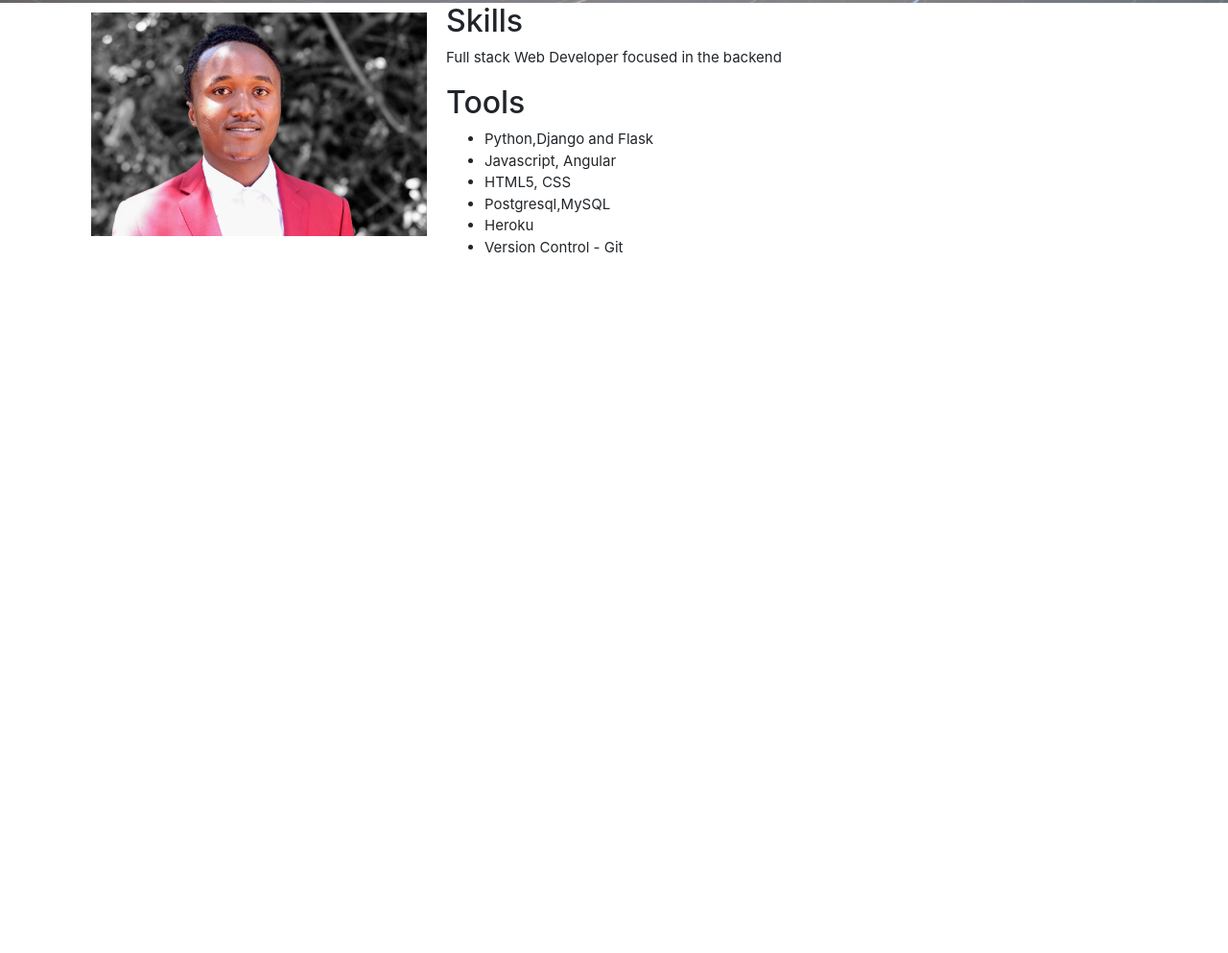
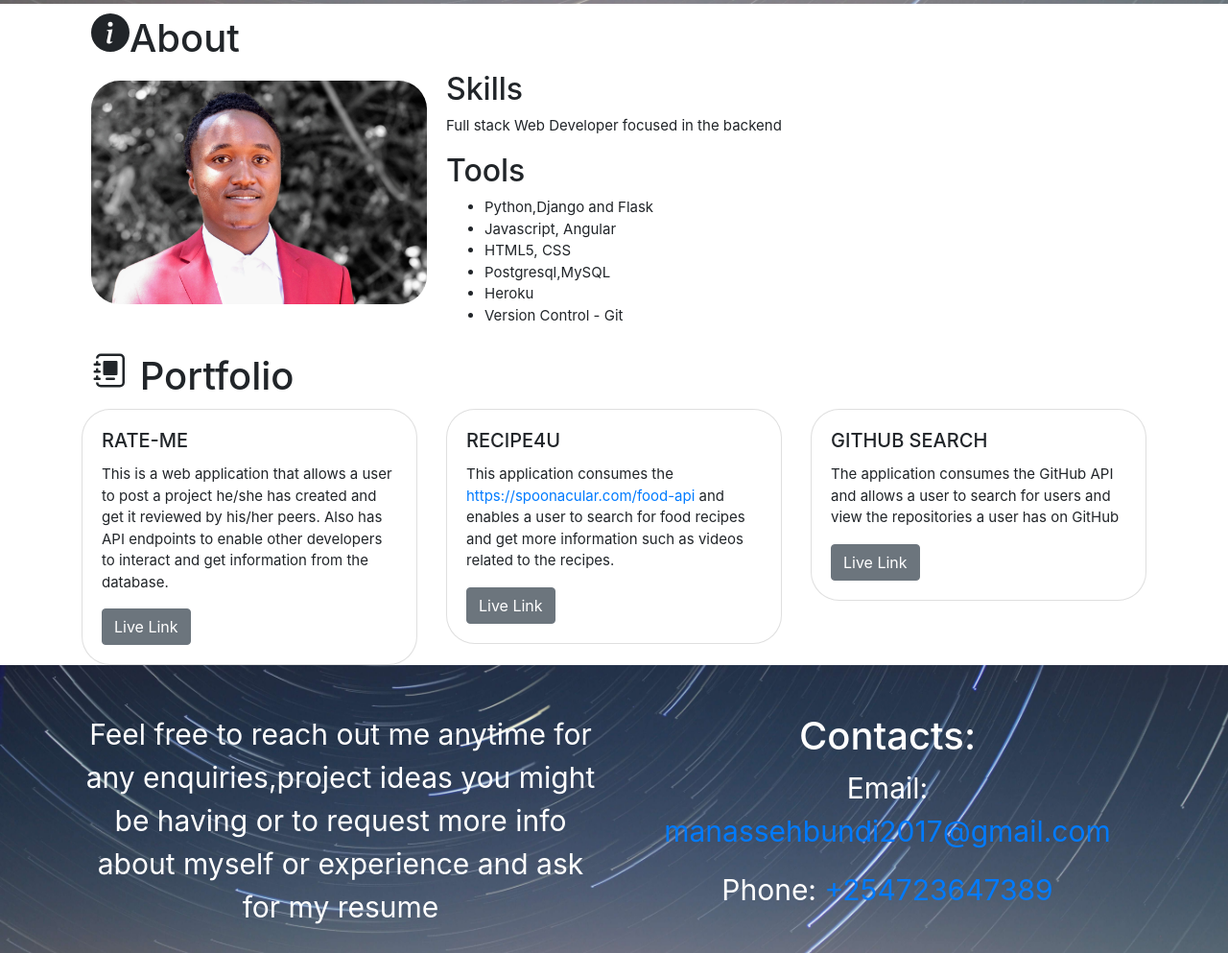
Before and after one commit to Nasseh123/Portfolio, a plain HTML site: page index.html in a window 1280 px wide. Shown: the part 397-1390 px from the top of the page at 96% size. Before the commit the page ends 800 px from the top, so only its background shows below. Drawn offline with nearby package versions, Linux system fonts and the light colour scheme; a web font is replaced by a local one.

Commit message:
Styling of the about us ,portfolio and  contact section

```diff
--- a/css/styles.css
+++ b/css/styles.css
@@ -14,12 +14,31 @@
   padding: 10px;
 }
 .column11{
-  width: 400px;
+  border-radius:30px ;
   float: left;
   margin: 10px;
 
+
 }
-
+#hh{
+  /* height:240px; */
+  border-radius: 30px;
+}
+#hhh{
+  margin: 10px;
+}
+#lastfold{
+  background-image: url("../images/photo-of-night-sky-1025469\ \(compressed\).jpg");
+  background-size: cover;
+  background-position: center;
+  height: 300px;
+  /* width: 100%; */
+  text-align: center;
+  color: white;
+  padding-top: 50px;
+  font-weight: 900px;
+  font-size: 30px;
+}
 
 /* .column2{
   width: 501px;
--- a/index.html
+++ b/index.html
@@ -8,13 +8,16 @@
     <link href="https://fonts.googleapis.com/css2?family=Nova+Cut&display=swap" rel="stylesheet">
     <link rel="stylesheet" href="https://maxcdn.bootstrapcdn.com/bootstrap/4.0.0/css/bootstrap.min.css"
         integrity="sha384-Gn5384xqQ1aoWXA+058RXPxPg6fy4IWvTNh0E263XmFcJlSAwiGgFAW/dAiS6JXm" crossorigin="anonymous">
+    <link rel="stylesheet" href="path/to/font-awesome/css/font-awesome.min.css">
     <link href="css/styles.css" rel="stylesheet" type="text/css">
     <link href="css/styles.css" rel="stylesheet" type="text/css">
 
 </head>
 
 <body>
-
+    <div class="container">
+        <div class="row">
+            <div class="col-md-12">
                 <nav class="navbar fixed-top navbar-expand-lg navbar-dark bg-dark">
                     <a class="navbar-brand" href="#">MANASSEH BUNDI</a>
                     <button class="navbar-toggler" type="button" data-toggle="collapse" data-target="#navbarColor02"
@@ -40,21 +43,29 @@
 
                     </div>
                 </nav>
-
+            </div>
+        </div>
+    </div>
 
     <div id="firstfold" class="img-fluid ">
-        <h3>HI,I'M MANASSEH BUNDI & I AM A FULL STACK WEB DEVELOPER </h3>
+        <h3>HI,I'M MANASSEH BUNDI <br>
+            & <br> I AM A FULL STACK WEB DEVELOPER </h3>
         <P>I am mainly partionate on the backend but also love working on
             the various dynamics of the front end </P>
     </div>
     <div class="container-fluid">
         <div class="container">
 
-
+            <h1 id="hhh"><svg width="1em" height="1em" viewBox="0 0 16 16" class="bi bi-info-circle-fill"
+                    fill="currentColor" xmlns="http://www.w3.org/2000/svg">
+                    <path fill-rule="evenodd"
+                        d="M8 16A8 8 0 1 0 8 0a8 8 0 0 0 0 16zm.93-9.412l-2.29.287-.082.38.45.083c.294.07.352.176.288.469l-.738 3.468c-.194.897.105 1.319.808 1.319.545 0 1.178-.252 1.465-.598l.088-.416c-.2.176-.492.246-.686.246-.275 0-.375-.193-.304-.533L8.93 6.588zM8 5.5a1 1 0 1 0 0-2 1 1 0 0 0 0 2z" />
+                </svg>About</h1>
             <div class="row">
 
 
                 <div class="col-md-4">
+
                     <img src="images/COLOR_POP.jpg" alt="MY Profie PIcture" class="img-fluid column11">
                 </div>
                 <div class="col-md-6">
@@ -72,12 +83,81 @@
                     </ul>
                 </div>
             </div>
+
+            <h1 id="hhh"><svg width="1em" height="1em" viewBox="0 0 16 16" class="bi bi-journal-album"
+                    fill="currentColor" xmlns="http://www.w3.org/2000/svg">
+                    <path
+                        d="M4 1h8a2 2 0 0 1 2 2v10a2 2 0 0 1-2 2H4a2 2 0 0 1-2-2h1a1 1 0 0 0 1 1h8a1 1 0 0 0 1-1V3a1 1 0 0 0-1-1H4a1 1 0 0 0-1 1H2a2 2 0 0 1 2-2z" />
+                    <path
+                        d="M2 5v-.5a.5.5 0 0 1 1 0V5h.5a.5.5 0 0 1 0 1h-2a.5.5 0 0 1 0-1H2zm0 3v-.5a.5.5 0 0 1 1 0V8h.5a.5.5 0 0 1 0 1h-2a.5.5 0 0 1 0-1H2zm0 3v-.5a.5.5 0 0 1 1 0v.5h.5a.5.5 0 0 1 0 1h-2a.5.5 0 0 1 0-1H2zm3-6.5a.5.5 0 0 1 .5-.5h5a.5.5 0 0 1 .5.5v5a.5.5 0 0 1-.5.5h-5a.5.5 0 0 1-.5-.5v-5z" />
+                    <path fill-rule="evenodd" d="M6 11.5a.5.5 0 0 1 .5-.5h3a.5.5 0 0 1 0 1h-3a.5.5 0 0 1-.5-.5z" />
+                </svg> Portfolio</h1>
+            <div class="row">
+
+                <div class="col-md-4">
+                    <div class="card" id="hh">
+                        <div class="card-body">
+                            <h5 class="card-title">RATE-ME </h5>
+                            <p class="card-text">This is a web application that allows a user to post a project he/she
+                                has created and get it reviewed by his/her peers. Also has API endpoints to enable other
+                                developers to interact and get information from the database.</p>
+                            <a href="https://ratemewebapp.herokuapp.com/" type="button" target="blank"
+                                class="btn btn-secondary">Live
+                                Link</a>
+                        </div>
+                    </div>
+                </div>
+                <div class="col-md-4">
+                    <div class="card" id="hh">
+                        <div class="card-body">
+                            <h5 class="card-title">RECIPE4U </h5>
+                            <p class="card-text">This application consumes the <a
+                                    href="https://spoonacular.com/food-api"
+                                    target="blank">https://spoonacular.com/food-api</a> and enables a user to search for
+                                food recipes and get more information such as videos related to the recipes.</p>
+                            <a href="https://recipes4u.herokuapp.com/" type="button" target="blank"
+                                class="btn btn-secondary">Live
+                                Link</a>
+
+                        </div>
+                    </div>
+                </div>
+                <div class="col-md-4">
+                    <div class="card" id="hh">
+                        <div class="card-body">
+                            <h5 class="card-title">GITHUB SEARCH</h5>
+
+                            <p class="card-text">The application consumes the GitHub API and allows a user to search for
+                                users and
+                                view the repositories a user has on GitHub</p>
+                            <a href="https://nasseh123.github.io/GitHub-Searrch/" target="blank" type="button"
+                                class="btn btn-secondary">Live Link</a>
+
+                        </div>
+                    </div>
                 </div>
 
-    <div class="row">
-
+            </div>
 
         </div>
+    </div>
+    <div id="lastfold" class="img-fluid ">
+        <div class="container">
+            <div class="row">
+                <div class="col-md-6">
+                    <P>Feel free to reach out me anytime for any enquiries,project ideas you might be having or to
+                        request more info about myself or experience and ask for my resume </P>
+
+                </div>
+                <div class="col-md-6">
+                    <H1>Contacts:</H1>
+                    <p>Email: <a href="mailto:manassehbundi2017@gmail.com">manassehbundi2017@gmail.com</a></p>
+                    <p> Phone: <a href="tel:+254723647389">+254723647389</a></p>
+
+                </div>
+            </div>
+        </div>
+
     </div>
 </body>
 
```
Lines whose indentation alone changed are shown as unchanged.
